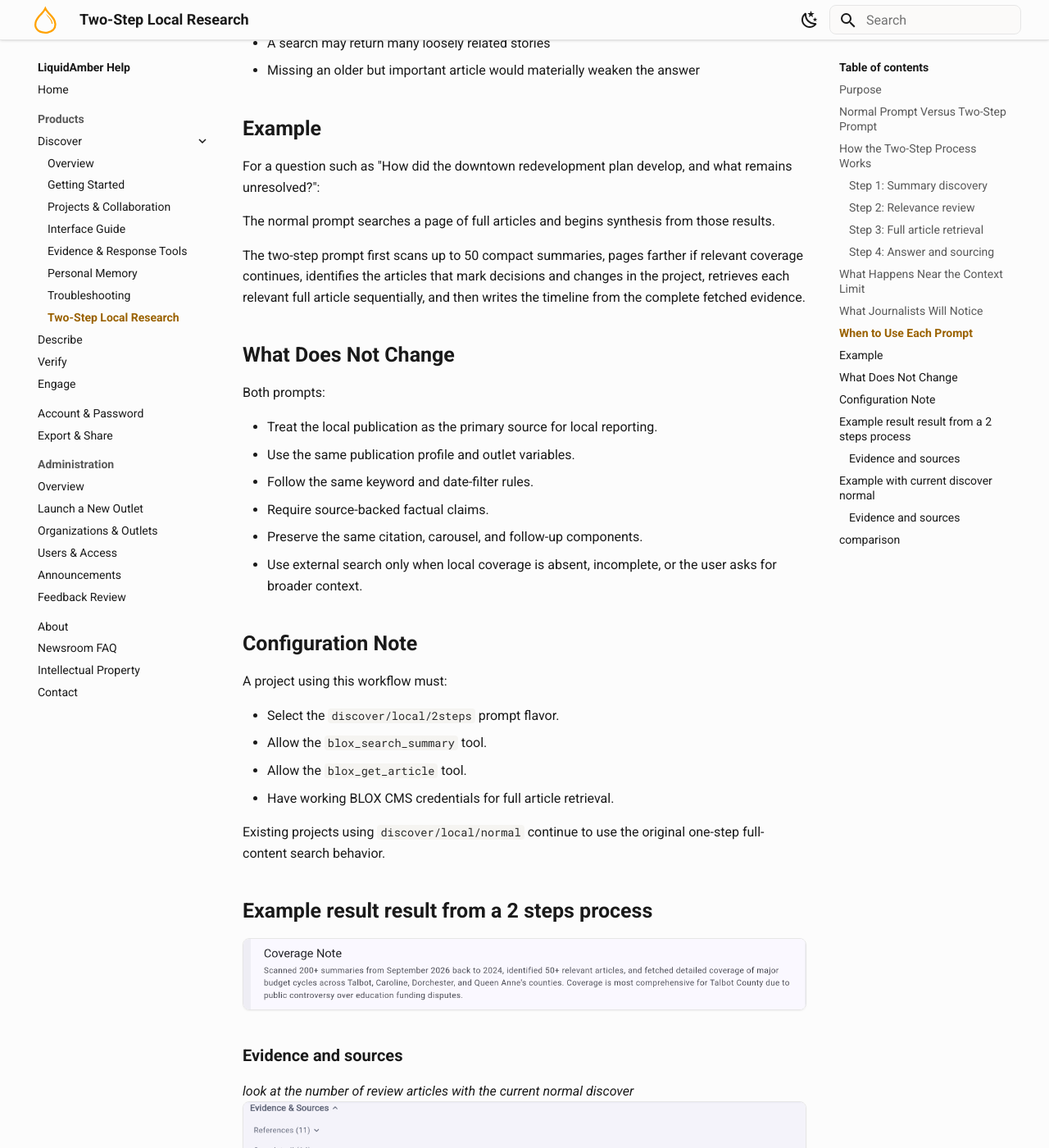
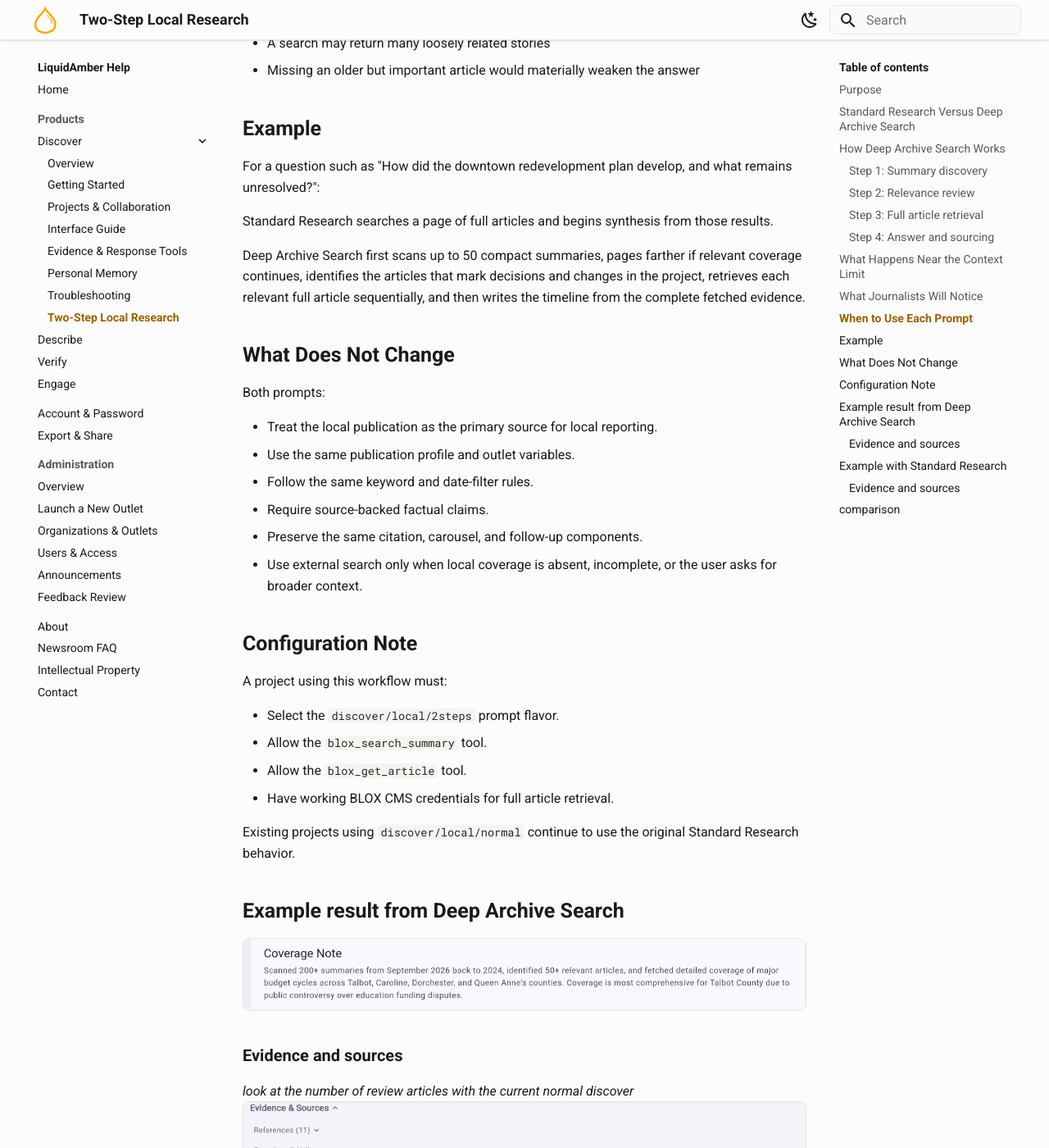
Before and after one commit to benoitmarsot/codechat-help, an MkDocs documentation site: the page built from docs/discover-local-two-step-journalist-guide.md, in a window 1280 px wide and 1400 px high, scrolled down 4163 px. Shown: the whole window at 82% size. Built offline with MkDocs 1.6.1 and Material for MkDocs 9.7.7, drawn with Linux system fonts in a browser that asks for light colours; some of the changed text lies outside the part shown.

Commit message:
Rename 2steps with Deep Archive Search

```diff
--- a/docs/discover-local-two-step-journalist-guide.md
+++ b/docs/discover-local-two-step-journalist-guide.md
@@ -1,8 +1,8 @@
-# Two-Step Local News Search: Journalist Guide
+# Deep Archive Search: Journalist Guide
 
 ## Purpose
 
-The two-step local search is designed for questions that may require reviewing a broad archive without loading every full article at once.
+Deep Archive Search is designed for questions that may require reviewing a broad archive without loading every full article at once.
 
 It separates discovery from evidence gathering:
 
@@ -13,9 +13,9 @@ It separates discovery from evidence gathering:
 
 This improves recall while keeping the model's working context under control.
 
-## Normal Prompt Versus Two-Step Prompt
+## Standard Research Versus Deep Archive Search
 
-| | Normal prompt | Two-step prompt |
+| | Standard Research | Deep Archive Search |
 |---|---|---|
 | Initial tool | `blox_search` | `blox_search_summary` |
 | Initial result | JSON containing full article content | RSS containing headlines and summaries |
@@ -27,7 +27,7 @@ This improves recall while keeping the model's working context under control.
 
 The normal prompt is unchanged. Projects continue using it unless they are explicitly configured for the `discover/local/2steps` prompt flavor.
 
-## How the Two-Step Process Works
+## How Deep Archive Search Works
 
 ### Step 1: Summary discovery
 
@@ -100,7 +100,7 @@ Unfetched summaries may describe the remaining coverage, but they should not sup
 
 ## What Journalists Will Notice
 
-A two-step answer may take more tool calls than a normal answer because relevant articles are retrieved individually. In return, it can inspect a broader set of candidates before spending context on full text.
+A Deep Archive Search answer may take more tool calls than a Standard Research answer because relevant articles are retrieved individually. In return, it can inspect a broader set of candidates before spending context on full text.
 
 The Coverage Note should make the process visible. A completed answer may say:
 
@@ -112,13 +112,13 @@ If retrieval stops early, it may say:
 
 ## When to Use Each Prompt
 
-Use the normal prompt when:
+Use Standard Research when:
 
 - The question is narrow and likely answered by a small number of stories.
 - Speed matters more than a broad archive sweep.
 - The newest 20 full results are likely to contain the answer.
 
-Use the two-step prompt when:
+Use Deep Archive Search when:
 
 - Building a timeline or backgrounder
 - Researching a topic across months or years
@@ -130,9 +130,9 @@ Use the two-step prompt when:
 
 For a question such as "How did the downtown redevelopment plan develop, and what remains unresolved?":
 
-The normal prompt searches a page of full articles and begins synthesis from those results.
+Standard Research searches a page of full articles and begins synthesis from those results.
 
-The two-step prompt first scans up to 50 compact summaries, pages farther if relevant coverage continues, identifies the articles that mark decisions and changes in the project, retrieves each relevant full article sequentially, and then writes the timeline from the complete fetched evidence.
+Deep Archive Search first scans up to 50 compact summaries, pages farther if relevant coverage continues, identifies the articles that mark decisions and changes in the project, retrieves each relevant full article sequentially, and then writes the timeline from the complete fetched evidence.
 
 ## What Does Not Change
 
@@ -154,26 +154,26 @@ A project using this workflow must:
 - Allow the `blox_get_article` tool.
 - Have working BLOX CMS credentials for full article retrieval.
 
-Existing projects using `discover/local/normal` continue to use the original one-step full-content search behavior.
+Existing projects using `discover/local/normal` continue to use the original Standard Research behavior.
 
-## Example result result from a 2 steps process
-![Coverage from the two-step process](images/discover/coverage-2steps.png)
+## Example result from Deep Archive Search
+![Coverage from Deep Archive Search](images/discover/coverage-2steps.png)
 
 ### Evidence and sources
 
 _look at the number of review articles with the current normal discover_
-![Evidence and sources from the two-step process](images/discover/evidence-2steps.png)
+![Evidence and sources from Deep Archive Search](images/discover/evidence-2steps.png)
 
-## Example with current discover normal
-![Coverage from the current normal Discover process](images/discover/coverage-normal.png)
+## Example with Standard Research
+![Coverage from Standard Research](images/discover/coverage-normal.png)
 
 ### Evidence and sources
 _look at the number of review articles with the current normal discover_
-![Evidence and sources from the current normal Discover process](images/discover/evidence-normal.png)
+![Evidence and sources from Standard Research](images/discover/evidence-normal.png)
 
 ## comparison
 
 | Workflow | Reviewed articles | References used | Span |
 |---|---:|---:|---|
 | Normal | 39 | 6 | **3 months** |
-| New 2 steps | 191 | 11 | **2 years** |
+| Deep Archive Search | 191 | 11 | **2 years** |
```
